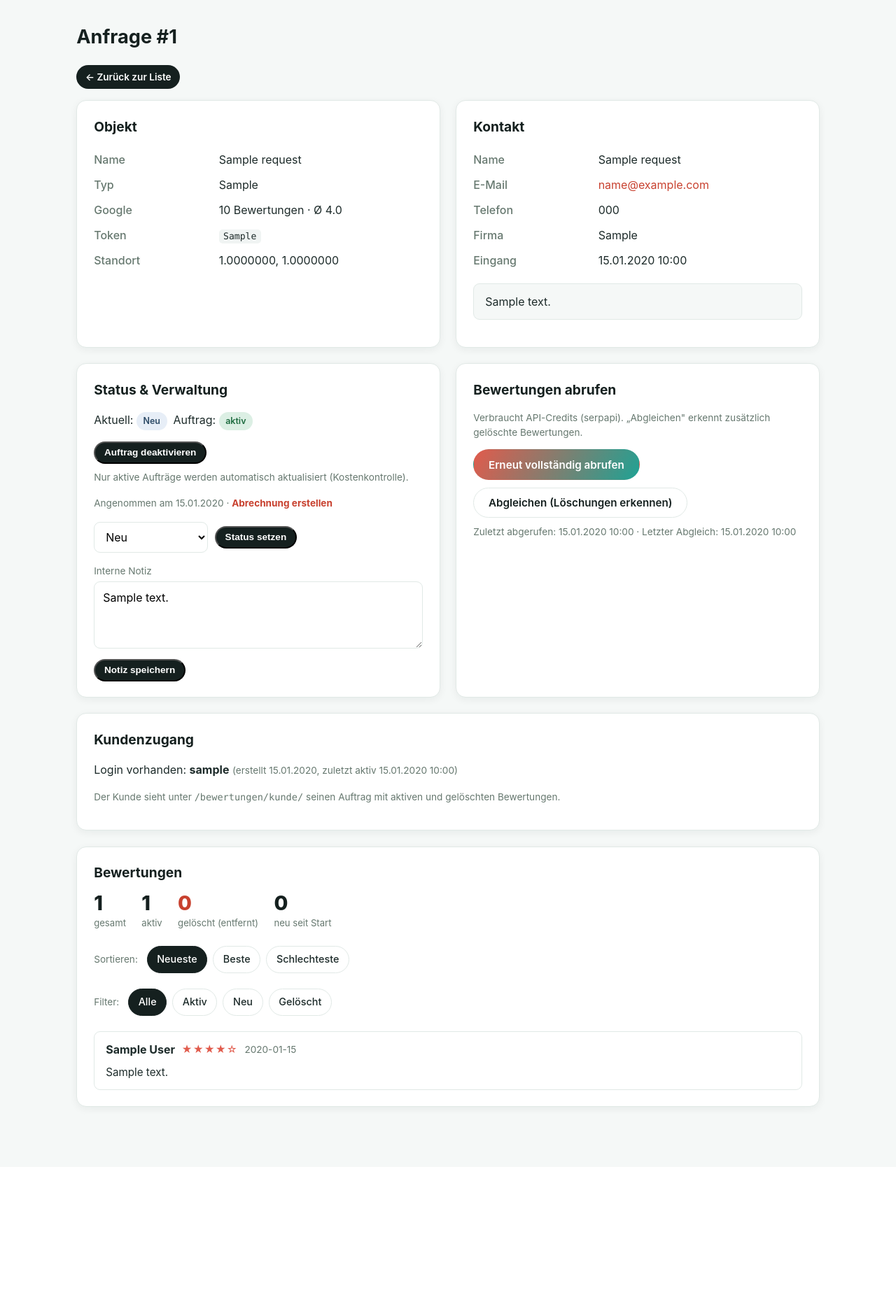
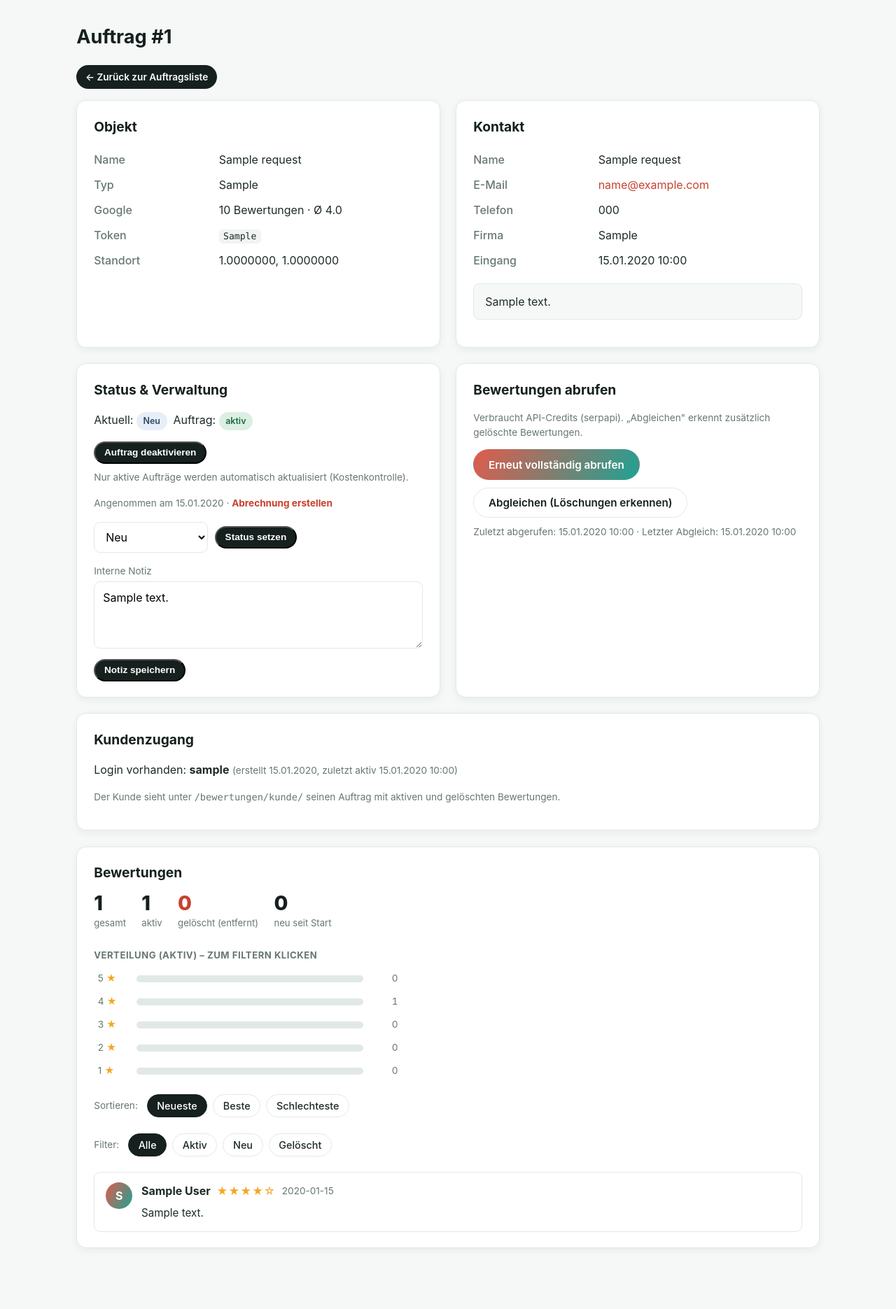
Before and after one commit to Wattnauftritt/wattnauftritt.de, a PHP site: page /bewertungen/admin/request.php?id=1 in a window 1280 px wide. Shown: the part 60-1931 px from the top of the page at 70% size. Before the commit the page ends 1650 px from the top, so only its background shows below. Run offline with PHP 8.4, Linux system fonts and the light colour scheme; the visitor is signed in with stand-in values (Sample User, id 1); tables that the repository leaves empty hold one stand-in row (values such as "Sample post").

Commit message:
Detailseite: 'Auftrag #X' nach Annahme, Sterne-Verteilung, clientseitige Sortierung/Filter
- Titel & Zurueck-Link zeigen 'Auftrag #X' (statt 'Anfrage'), sobald angenommen
- Sterne-Verteilung (Anzahl je 1-5 Sterne, aktive) als Balken; Klick filtert nach Sternzahl
- Sortierung (Neueste/Beste/Schlechteste) und Filter (Alle/Aktiv/Neu/Geloescht)
  laufen jetzt clientseitig -> kein Reload, kein Scrollsprung
- Bewertungsliste uebersichtlicher: Avatar-Initiale, goldene Sterne, klarere Karten

```diff
--- a/bewertungen/admin/request.php
+++ b/bewertungen/admin/request.php
@@ -134,6 +134,7 @@ if ($_SERVER['REQUEST_METHOD'] === 'POST') {
 
 // --- Daten für Anzeige -----------------------------------------------------
 $request = load_request($id); // nach evtl. Änderungen neu laden
+$isOrder = !empty($request['accepted_at']);
 $firstScraped = $request['first_scraped_at'] ?: '1970-01-01 00:00:00';
 
 // Zähler
@@ -147,21 +148,19 @@ $cnt = db()->prepare(
 $cnt->execute([$firstScraped, $id]);
 $counts = $cnt->fetch() ?: ['total' => 0, 'aktiv' => 0, 'geloescht' => 0, 'neu' => 0];
 
-// Sortierung & Filter
-$sort   = $_GET['sort'] ?? 'neu';
-$filter = $_GET['filter'] ?? 'alle';
-$order  = match ($sort) {
-    'best'     => 'rating DESC, first_seen_at DESC',
-    'schlecht' => 'rating ASC, first_seen_at DESC',
-    default    => 'first_seen_at DESC, id DESC',
-};
-$where = 'request_id = ?';
-$args  = [$id];
-if ($filter === 'geloescht')   { $where .= ' AND is_deleted = 1'; }
-elseif ($filter === 'aktiv')   { $where .= ' AND is_deleted = 0'; }
-elseif ($filter === 'neu')     { $where .= ' AND first_seen_at > ?'; $args[] = $firstScraped; }
-$rstmt = db()->prepare("SELECT * FROM bm_reviews WHERE $where ORDER BY $order");
-$rstmt->execute($args);
+// Sterne-Verteilung (aktive Bewertungen)
+$dstmt = db()->prepare(
+    'SELECT rating, SUM(is_deleted = 0) AS aktiv
+       FROM bm_reviews WHERE request_id = ? AND rating BETWEEN 1 AND 5 GROUP BY rating'
+);
+$dstmt->execute([$id]);
+$dist = [1 => 0, 2 => 0, 3 => 0, 4 => 0, 5 => 0];
+foreach ($dstmt->fetchAll() as $d) { $dist[(int) $d['rating']] = (int) $d['aktiv']; }
+$distMax = max(1, max($dist));
+
+// Alle Bewertungen laden – Sortierung/Filter erfolgt clientseitig (kein Reload, kein Scrollsprung).
+$rstmt = db()->prepare('SELECT * FROM bm_reviews WHERE request_id = ? ORDER BY first_seen_at DESC, id DESC');
+$rstmt->execute([$id]);
 $reviews = $rstmt->fetchAll();
 
 $customer = null;
@@ -175,23 +174,33 @@ if (!empty($request['customer_id'])) {
 
 function review_row(array $r, string $firstScraped = ''): string
 {
-    $stars = $r['rating'] !== null ? str_repeat('★', (int) $r['rating']) . str_repeat('☆', max(0, 5 - (int) $r['rating'])) : '';
-    $isNew = $firstScraped !== '' && !empty($r['first_seen_at']) && $r['first_seen_at'] > $firstScraped;
-    $html  = '<li class="rev' . ($r['is_deleted'] ? ' rev--del' : '') . '">';
-    $html .= '<div class="rev__head"><strong>' . e($r['author'] ?: 'Anonym') . '</strong>';
-    $html .= '<span class="rev__stars">' . e($stars) . '</span>';
-    if ($r['date_relative']) { $html .= '<span class="muted small">' . e($r['date_relative']) . '</span>'; }
-    if ($isNew && !$r['is_deleted']) { $html .= '<span class="badge st-scraped">neu</span>'; }
-    if ($r['is_deleted']) { $html .= '<span class="badge st-reject">gelöscht</span>'; }
-    $html .= '</div>';
-    if ($r['text']) { $html .= '<p class="rev__text">' . nl2br(e($r['text'])) . '</p>'; }
-    $html .= '</li>';
-    return $html;
+    $rating  = $r['rating'] !== null ? (int) $r['rating'] : 0;
+    $stars   = $rating ? str_repeat('★', $rating) . str_repeat('☆', max(0, 5 - $rating)) : '';
+    $isNew   = $firstScraped !== '' && !empty($r['first_seen_at']) && $r['first_seen_at'] > $firstScraped;
+    $author  = trim((string) ($r['author'] ?? '')) ?: 'Anonym';
+    $initial = mb_strtoupper(mb_substr($author, 0, 1));
+
+    $h  = '<li class="rev' . ($r['is_deleted'] ? ' rev--del' : '') . '"'
+        . ' data-rating="' . $rating . '"'
+        . ' data-deleted="' . ((int) $r['is_deleted']) . '"'
+        . ' data-new="' . ($isNew && !$r['is_deleted'] ? 1 : 0) . '"'
+        . ' data-seen="' . e((string) ($r['first_seen_at'] ?? '')) . '"'
+        . ' data-id="' . (int) $r['id'] . '">';
+    $h .= '<div class="rev__inner"><div class="rev__avatar">' . e($initial) . '</div><div class="rev__body">';
+    $h .= '<div class="rev__head"><strong>' . e($author) . '</strong>';
+    $h .= '<span class="rev__stars" title="' . $rating . ' von 5">' . e($stars) . '</span>';
+    if ($r['date_relative']) { $h .= '<span class="muted small">' . e($r['date_relative']) . '</span>'; }
+    if ($isNew && !$r['is_deleted']) { $h .= '<span class="badge st-scraped">neu</span>'; }
+    if ($r['is_deleted']) { $h .= '<span class="badge st-reject">entfernt</span>'; }
+    $h .= '</div>';
+    if ($r['text']) { $h .= '<p class="rev__text">' . nl2br(e($r['text'])) . '</p>'; }
+    $h .= '</div></div></li>';
+    return $h;
 }
 
-panel_header('Anfrage #' . $id, 'admin');
+panel_header(($isOrder ? 'Auftrag' : 'Anfrage') . ' #' . $id, 'admin');
 ?>
-<p><a class="btn-sm" href="index.php">← Zurück zur Liste</a></p>
+<p><a class="btn-sm" href="<?= $isOrder ? 'auftraege.php' : 'index.php' ?>">← Zurück zur <?= $isOrder ? 'Auftragsliste' : 'Anfrageliste' ?></a></p>
 
 <div class="grid2">
   <section class="box">
@@ -317,7 +326,6 @@ panel_header('Anfrage #' . $id, 'admin');
   <?php endif; ?>
 </section>
 
-<?php $mkurl = fn(string $s, string $f): string => 'request.php?id=' . $id . '&sort=' . $s . '&filter=' . $f; ?>
 <section class="box">
   <h2>Bewertungen</h2>
   <div class="stats" style="border-top:0;padding-top:0;">
@@ -330,24 +338,86 @@ panel_header('Anfrage #' . $id, 'admin');
   <?php if (!(int) $counts['total']): ?>
     <p class="muted" style="margin-top:1rem;">Noch keine Bewertungen abgerufen.</p>
   <?php else: ?>
-    <div class="filterbar" style="margin-top:1rem;">
+    <h3 class="sub">Verteilung (aktiv) – zum Filtern klicken</h3>
+    <div class="rating-dist" id="bm-dist">
+      <?php for ($s = 5; $s >= 1; $s--): $w = (int) round($dist[$s] / $distMax * 100); ?>
+        <button type="button" data-star="<?= $s ?>" title="Nur <?= $s ?>-Sterne-Bewertungen anzeigen">
+          <span class="rd-label"><?= $s ?> <b>★</b></span>
+          <span class="rd-track"><span class="rd-fill" style="width:<?= $w ?>%"></span></span>
+          <span class="rd-count"><?= (int) $dist[$s] ?></span>
+        </button>
+      <?php endfor; ?>
+    </div>
+
+    <div class="filterbar" style="margin-top:1.2rem;">
       <span class="muted small" style="align-self:center;margin-right:.3rem;">Sortieren:</span>
-      <a href="<?= e($mkurl('neu', $filter)) ?>" class="<?= $sort === 'neu' ? 'is-active' : '' ?>">Neueste</a>
-      <a href="<?= e($mkurl('best', $filter)) ?>" class="<?= $sort === 'best' ? 'is-active' : '' ?>">Beste</a>
-      <a href="<?= e($mkurl('schlecht', $filter)) ?>" class="<?= $sort === 'schlecht' ? 'is-active' : '' ?>">Schlechteste</a>
+      <button type="button" data-sort="neu" class="is-active">Neueste</button>
+      <button type="button" data-sort="best">Beste</button>
+      <button type="button" data-sort="schlecht">Schlechteste</button>
     </div>
     <div class="filterbar">
       <span class="muted small" style="align-self:center;margin-right:.3rem;">Filter:</span>
-      <a href="<?= e($mkurl($sort, 'alle')) ?>" class="<?= $filter === 'alle' ? 'is-active' : '' ?>">Alle</a>
-      <a href="<?= e($mkurl($sort, 'aktiv')) ?>" class="<?= $filter === 'aktiv' ? 'is-active' : '' ?>">Aktiv</a>
-      <a href="<?= e($mkurl($sort, 'neu')) ?>" class="<?= $filter === 'neu' ? 'is-active' : '' ?>">Neu</a>
-      <a href="<?= e($mkurl($sort, 'geloescht')) ?>" class="<?= $filter === 'geloescht' ? 'is-active' : '' ?>">Gelöscht</a>
+      <button type="button" data-filter="alle" class="is-active">Alle</button>
+      <button type="button" data-filter="aktiv">Aktiv</button>
+      <button type="button" data-filter="neu">Neu</button>
+      <button type="button" data-filter="geloescht">Gelöscht</button>
     </div>
-    <?php if ($reviews): ?>
-      <ul class="revlist" style="margin-top:1rem;"><?php foreach ($reviews as $r) { echo review_row($r, $firstScraped); } ?></ul>
-    <?php else: ?>
-      <p class="muted" style="margin-top:1rem;">Keine Bewertungen für diesen Filter.</p>
-    <?php endif; ?>
+
+    <ul class="revlist" id="bm-revlist" style="margin-top:1rem;">
+      <?php foreach ($reviews as $r) { echo review_row($r, $firstScraped); } ?>
+    </ul>
+    <p class="muted" id="bm-empty" style="margin-top:1rem;display:none;">Keine Bewertungen für diese Auswahl.</p>
   <?php endif; ?>
 </section>
+
+<script>
+(function () {
+  var list = document.getElementById('bm-revlist');
+  if (!list) return;
+  var items = [].slice.call(list.children);
+  var empty = document.getElementById('bm-empty');
+  var state = { sort: 'neu', filter: 'alle', star: 0 };
+
+  function mark(sel, attr, val) {
+    document.querySelectorAll(sel).forEach(function (b) {
+      b.classList.toggle('is-active', b.getAttribute(attr) === String(val));
+    });
+  }
+  function apply() {
+    var vis = items.filter(function (li) {
+      if (state.filter === 'aktiv' && li.dataset.deleted === '1') return false;
+      if (state.filter === 'geloescht' && li.dataset.deleted !== '1') return false;
+      if (state.filter === 'neu' && li.dataset.new !== '1') return false;
+      if (state.star && li.dataset.rating !== String(state.star)) return false;
+      return true;
+    });
+    vis.sort(function (a, b) {
+      if (state.sort === 'best') return (b.dataset.rating - a.dataset.rating) || (b.dataset.id - a.dataset.id);
+      if (state.sort === 'schlecht') return (a.dataset.rating - b.dataset.rating) || (b.dataset.id - a.dataset.id);
+      if (a.dataset.seen !== b.dataset.seen) return a.dataset.seen < b.dataset.seen ? 1 : -1;
+      return b.dataset.id - a.dataset.id;
+    });
+    items.forEach(function (li) { li.style.display = 'none'; });
+    vis.forEach(function (li) { li.style.display = ''; list.appendChild(li); });
+    if (empty) empty.style.display = vis.length ? 'none' : '';
+  }
+  document.querySelectorAll('[data-sort]').forEach(function (b) {
+    b.addEventListener('click', function () { state.sort = b.dataset.sort; mark('[data-sort]', 'data-sort', state.sort); apply(); });
+  });
+  document.querySelectorAll('[data-filter]').forEach(function (b) {
+    b.addEventListener('click', function () { state.filter = b.dataset.filter; mark('[data-filter]', 'data-filter', state.filter); apply(); });
+  });
+  document.querySelectorAll('#bm-dist [data-star]').forEach(function (b) {
+    b.addEventListener('click', function () {
+      var s = parseInt(b.dataset.star, 10);
+      state.star = (state.star === s) ? 0 : s;
+      document.querySelectorAll('#bm-dist [data-star]').forEach(function (x) {
+        x.classList.toggle('is-active', parseInt(x.dataset.star, 10) === state.star);
+      });
+      apply();
+    });
+  });
+  apply();
+})();
+</script>
 <?php panel_footer();
--- a/bewertungen/assets/panel.css
+++ b/bewertungen/assets/panel.css
@@ -39,9 +39,9 @@ code { font-family: ui-monospace, SFMono-Regular, Menlo, monospace; }
 
 /* Filterbar */
 .filterbar { display: flex; flex-wrap: wrap; gap: .5rem; margin-bottom: 1.4rem; }
-.filterbar a { padding: .45rem .85rem; border-radius: 999px; background: var(--surface); border: 1px solid var(--line); color: var(--text); font-size: .9rem; font-weight: 500; }
-.filterbar a:hover { text-decoration: none; border-color: var(--brand); }
-.filterbar a.is-active { background: var(--ink); color: #fff; border-color: var(--ink); }
+.filterbar a, .filterbar button { padding: .45rem .85rem; border-radius: 999px; background: var(--surface); border: 1px solid var(--line); color: var(--text); font-size: .9rem; font-weight: 500; cursor: pointer; font-family: inherit; }
+.filterbar a:hover, .filterbar button:hover { text-decoration: none; border-color: var(--brand); }
+.filterbar a.is-active, .filterbar button.is-active { background: var(--ink); color: #fff; border-color: var(--ink); }
 .filterbar .cnt { opacity: .7; font-size: .8rem; }
 
 /* Tabellen */
@@ -93,11 +93,28 @@ table.kv td { padding: .35rem 0; }
 
 /* Reviews */
 .revlist { list-style: none; margin: 0; padding: 0; display: grid; gap: .7rem; }
-.rev { border: 1px solid var(--line); border-radius: var(--radius-sm); padding: .8rem 1rem; background: #fff; }
+.rev { border: 1px solid var(--line); border-radius: var(--radius-sm); padding: .85rem 1rem; background: #fff; transition: box-shadow .15s ease; }
+.rev:hover { box-shadow: var(--shadow-sm); }
 .rev--del { background: #fbf1ef; border-color: rgba(225,91,76,.3); }
-.rev__head { display: flex; align-items: center; gap: .6rem; flex-wrap: wrap; }
-.rev__stars { color: var(--brand); letter-spacing: 1px; font-size: .9rem; }
-.rev__text { margin: .5rem 0 0; color: var(--text); font-size: .95rem; }
+.rev__inner { display: flex; gap: .8rem; align-items: flex-start; }
+.rev__avatar { width: 38px; height: 38px; border-radius: 50%; flex: none; display: grid; place-items: center; color: #fff; font-family: var(--font-display); font-weight: 700; background: var(--grad-brand); }
+.rev--del .rev__avatar { background: #b9b7b6; }
+.rev__body { flex: 1; min-width: 0; }
+.rev__head { display: flex; align-items: center; gap: .55rem; flex-wrap: wrap; }
+.rev__stars { color: #f5a623; letter-spacing: 1px; font-size: .95rem; }
+.rev--del .rev__stars { color: #c8b06a; }
+.rev__text { margin: .45rem 0 0; color: var(--text); font-size: .95rem; line-height: 1.6; }
+
+/* Sterne-Verteilung */
+.rating-dist { display: grid; gap: .35rem; margin: .2rem 0 0; max-width: 440px; }
+.rating-dist button { display: flex; align-items: center; gap: .6rem; width: 100%; text-align: left; background: transparent; border: 0; padding: .2rem .35rem; border-radius: 7px; cursor: pointer; color: inherit; font: inherit; }
+.rating-dist button:hover { background: rgba(225,91,76,.08); }
+.rating-dist button.is-active { background: rgba(225,91,76,.14); }
+.rd-label { width: 46px; color: var(--muted); font-size: .85rem; white-space: nowrap; }
+.rd-label b { color: #f5a623; }
+.rd-track { flex: 1; height: 10px; background: var(--line); border-radius: 999px; overflow: hidden; }
+.rd-fill { height: 100%; background: var(--grad-brand); border-radius: 999px; }
+.rd-count { width: 40px; text-align: right; font-variant-numeric: tabular-nums; font-size: .85rem; color: var(--muted); }
 
 /* Kunden-Statistik */
 .order-head { display: flex; align-items: center; justify-content: space-between; gap: 1rem; margin-bottom: 1rem; flex-wrap: wrap; }
```
